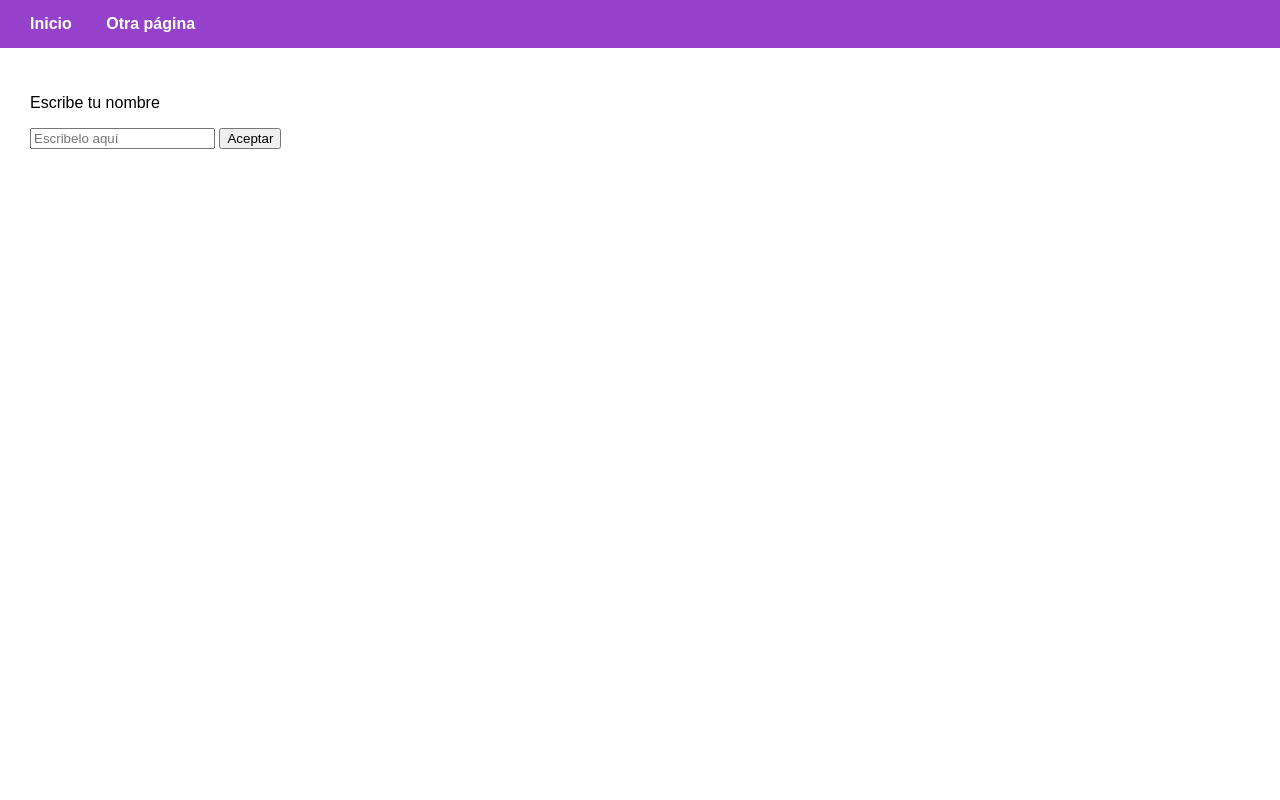
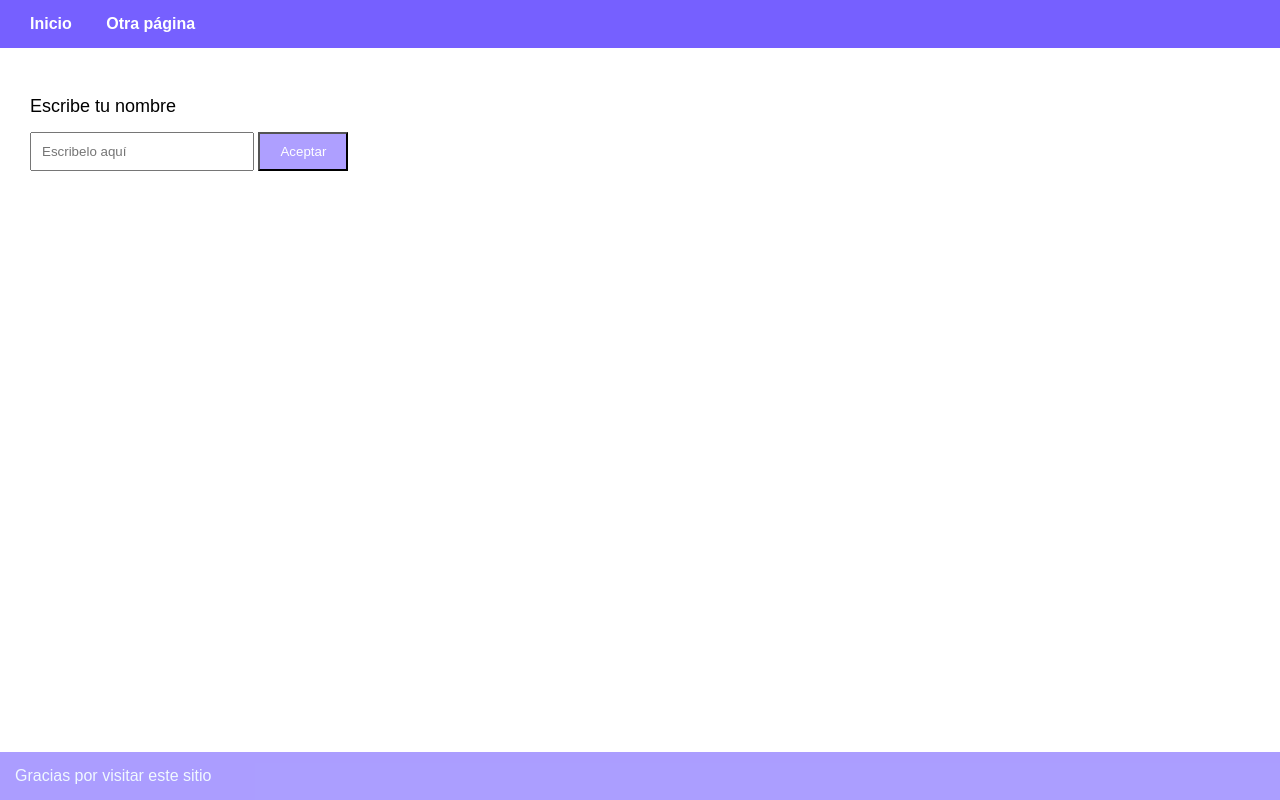
Before and after one commit to ChristianHamed/prog3-hello, a plain HTML site: page index.html in a window 1280 px wide. Drawn offline with Linux system fonts and the light colour scheme.

Commit message:
dios es vida

```diff
--- a/index.html
+++ b/index.html
@@ -4,6 +4,7 @@
             <title>Mi aplicacion web</title>
             <link rel="icon" href="resources/favicon.ico">
             <link rel="stylesheet" href="resources/styles.css">
+            <script src="resources/script.js"></script>
     </head>
     <body>
 
@@ -16,10 +17,14 @@
         <main>
                 <div>
                     <p>Escribe tu nombre</p>
-                    <input type="text" placeholder="Escribelo aquí">
-                    <button>Aceptar</button>
+                    <input id="input-name" class="input-welcome" type="text" placeholder="Escribelo aquí">
+                    <button class="button-ok" id="btn-ok">Aceptar</button>
                 </div>
         </main>
+
+        <footer>
+            Gracias por visitar este sitio
+        </footer>
     </body>
 
 </html>
--- /dev/null
+++ b/resources/script.js
@@ -0,0 +1,17 @@
+// Evento que se dispara cuando se termina de cargar el DOM
+//DOM: documento Object Model
+document.addEventListener("DOMContentLoaded", function() {
+
+    //Declaramos una variante del JavaScript que representa el boton
+    var btnOK = document.getElementById("btn-ok")
+
+    //Declaramos un evento click en ese boton
+    btnOK.addEventListener("click", function() {
+        //Declaramos una variable que representa el imput del HTML
+            var name = document.getElementById("input-name");
+
+        //Mostramos una alreta del navegador con el contenido del input
+        alert("Hello World " + name.value);
+    })
+
+})
--- a/resources/styles.css
+++ b/resources/styles.css
@@ -8,7 +8,7 @@ html, body {
 }
 
 header{
-    background-color: #9541cc;
+    background-color: #7660ff;
     text-align: left;
     padding: 15px;
 }
@@ -27,3 +27,28 @@ main{
     text-align: left;
 
 }
+
+main p{
+    font-size:  18px; ;
+    margin-bottom: 15px;
+}
+
+.input-welcome{
+    padding: 10px;
+    width: 200px;
+    margin-bottom: 20px;
+}
+
+.button-ok{
+    padding: 10px 20px;
+    background-color: #6a4fff8a;
+    color: rgb(255, 255, 255);
+    cursor:pointer;
+
+}
+
+footer{
+    background-color: #7660ff9c;
+    color: aliceblue;
+    padding: 15px;
+}
```
